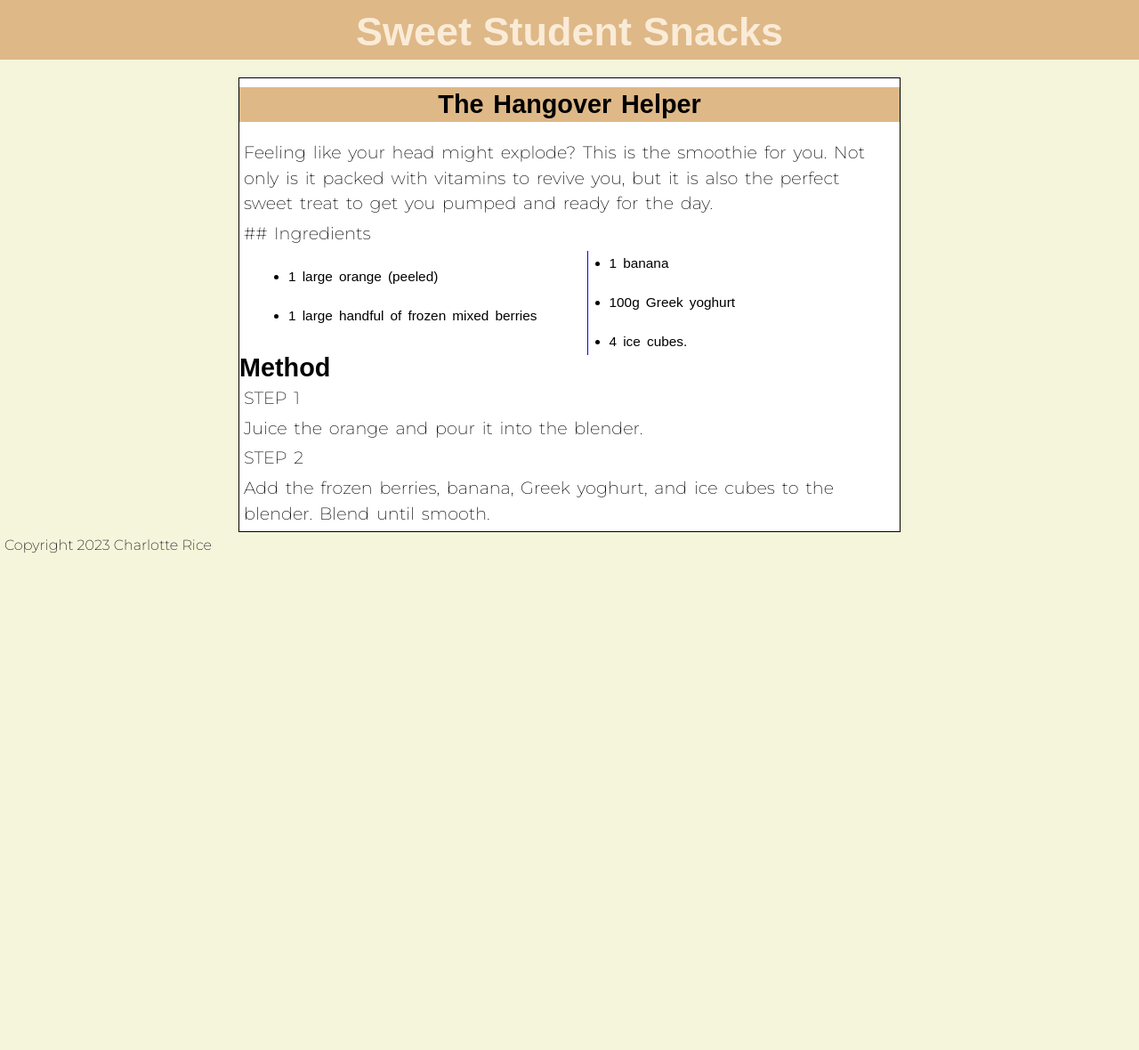
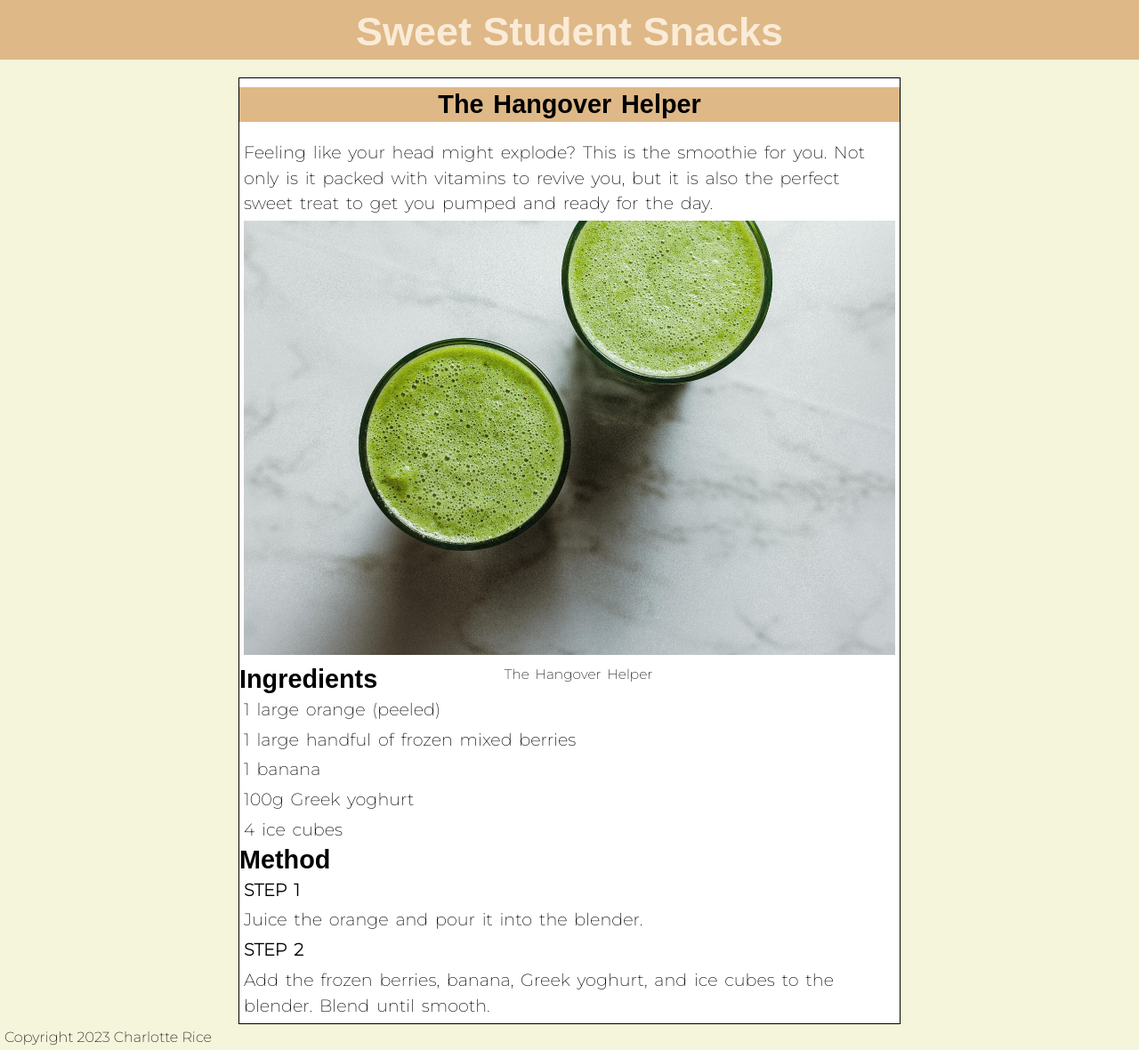
Before and after one commit to charlottericex/SweetStudentSnacks, a Jekyll site: the page built from _recipes/the-hangover-helper.md, in a window 1280 px wide. Shown: the whole page at 89% size. Built offline with Jekyll 4.4.1, drawn with Linux system fonts in a browser that asks for light colours; some web fonts are replaced; before the commit the page ends 900 px from its top, so only the background shows below that.

Commit message:
Update Recipe “the-hangover-helper”

```diff
--- a/_recipes/the-hangover-helper.md
+++ b/_recipes/the-hangover-helper.md
@@ -8,22 +8,26 @@ Feeling like your head might explode? This is the smoothie for you. Not only is
 vitamins to revive you, but it is also the perfect sweet treat to get you pumped and ready for the
 day.
 
-##
-Ingredients
+![](../uploads/alex-lvrs-jjkeqgcnzs4-unsplash.jpg "The Hangover Helper ")
 
-* 1 large orange (peeled)
-* 1 large handful of frozen mixed berries
-* 1 banana
-* 100g Greek yoghurt
-* 4 ice cubes.
+## Ingredients
 
+1 large orange (peeled)
+
+1 large handful of frozen mixed berries
+
+1 banana
+
+100g Greek yoghurt
+
+4 ice cubes
 
 ## Method
 
-STEP 1
+**STEP 1**
 
 Juice the orange and pour it into the blender.
 
-STEP 2
+**STEP 2**
 
 Add the frozen berries, banana, Greek yoghurt, and ice cubes to the blender. Blend until smooth.
```
Also changed, not shown: uploads/alex-lvrs-jjkeqgcnzs4-unsplash.jpg (added).
